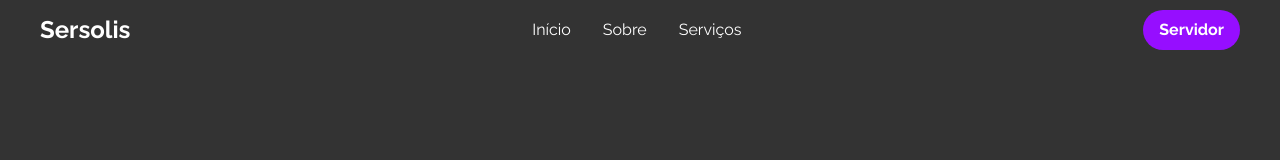
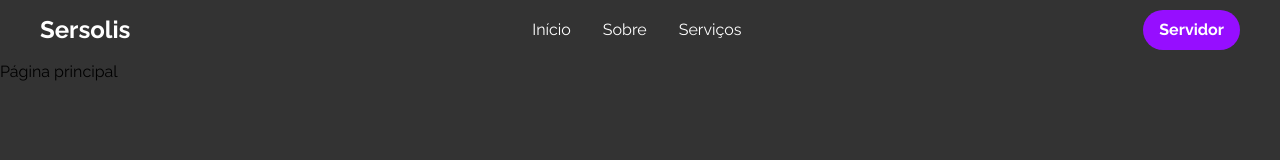
Before and after one commit to juliancamprr/sersolisreact, a React (Create React App) app: page / in a window 1280 px wide. Shown: the top 160 px of the page. Built offline with nearby package versions, Linux system fonts and the light colour scheme.

Commit message:
rotas configuradas

```diff
--- a/src/App.js
+++ b/src/App.js
@@ -1,4 +1,4 @@
-import { Route, BrowserRouter, Routes } from "react-router-dom";
+import { Route, BrowserRouter as Router, Routes } from "react-router-dom";
 import Navbar from "./Components/Navbar/Navbar";
 import Home from "./Pages/Home/Home";
 import About from "./Pages/About/About";
@@ -6,14 +6,14 @@ import Services from "./Pages/Services/Services";
 function App() {
   return (
     <div>
-      <BrowserRouter>
+      <Router>
         <Navbar />
         <Routes>
-          <Route element={Home} />
-          <Route element={About} />
-          <Route element={Services} />
+          <Route path="/" element={<Home />} />
+          <Route path="/sobre" element={<About />} />
+          <Route path="/servicos" element={<Services />} />
         </Routes>
-      </BrowserRouter>
+      </Router>
     </div>
   );
 }
--- a/src/Components/Navbar/Navbar.jsx
+++ b/src/Components/Navbar/Navbar.jsx
@@ -5,13 +5,15 @@ import './Navbar.css'
 
 function Navbar() {
 
+
   return (
+
     <main>
       <div>
         <header>
           <div className="navbar">
             <div className="logo">
-              <a href="/">Sersolis</a>
+              <Link to="/"><a href="/">Sersolis</a></Link>
             </div>
             <ul className="links">
 
@@ -20,7 +22,7 @@ function Navbar() {
                 <li><Link to="/servicos">Serviços</Link></li>
 
             </ul>
-            <a href="https://discord.gg/5RBBmsW8Cx" target="_blank" rel="noreferrer" class="action_btn">Servidor</a>
+            <a href="https://discord.gg/5RBBmsW8Cx" target="_blank" rel="noreferrer" className="action_btn">Servidor</a>
             <div className="toggle_btn">
 
             </div>
--- a/src/Pages/Home/Home.jsx
+++ b/src/Pages/Home/Home.jsx
@@ -1,20 +1,10 @@
 import Navbar from "../../Components/Navbar/Navbar";
 import "./Home.css";
-import { Routes, Route } from "react-router-dom";
-
-
-import About from "../About/About";
-import Services from "../Services/Services";
 
 function Home() {
   return (
     <body>
-      <Navbar />
-      <Routes>
-        <Route path="/" element={<Home />} exact />
-        <Route path="/sobre" element={<About />} />
-        <Route path="/servicos" element={<Services />} />
-      </Routes>
+      <h1>Página principal</h1>
     </body>
   );
 }
--- a/src/Pages/Services/Services.jsx
+++ b/src/Pages/Services/Services.jsx
@@ -1,7 +1,9 @@
 function Services() {
     return (
         <div>
-            Nossos serviços
+            <h1 className="text-white">
+                Nossos Serviços
+            </h1>
         </div>
     )
 }
```
